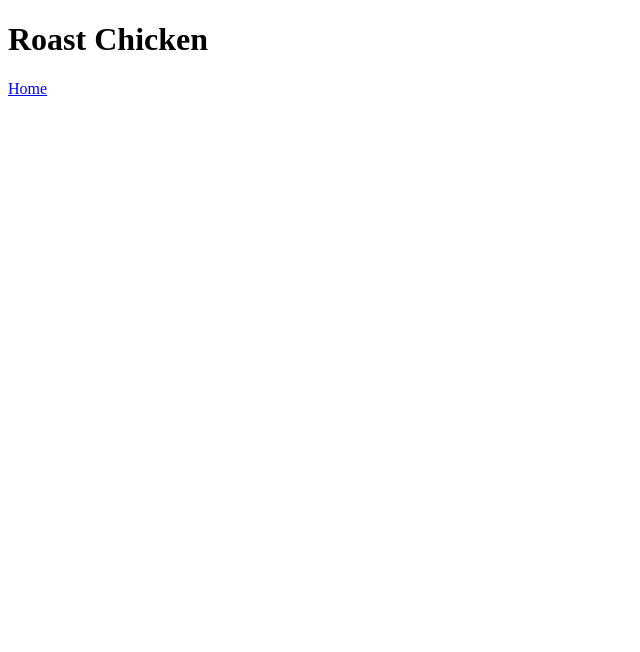
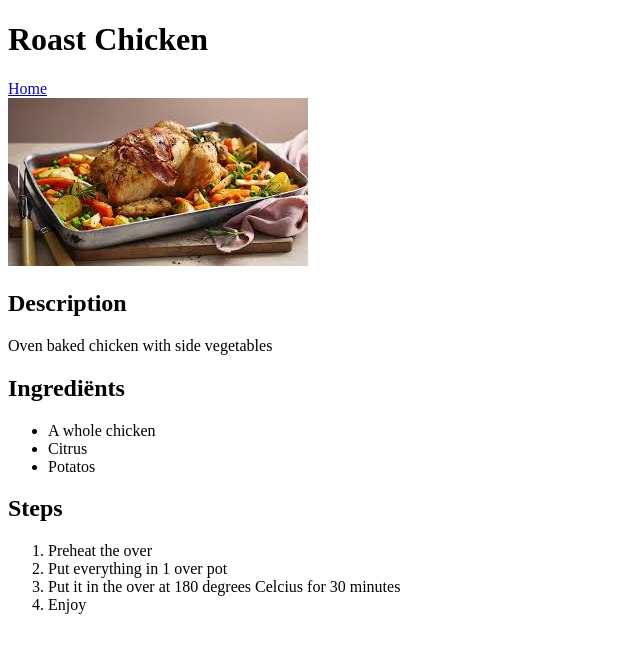
Before and after one commit to jeremyhey/odin-recipes, a plain HTML site: page recipes/roastchicken.html in a window 1280 px wide. Shown: the whole page, without its empty margins (0-640 px from the left). Drawn offline with Linux system fonts and the light colour scheme.

Commit message:
Complete roastchicken recipe

```diff
--- a/recipes/roastchicken.html
+++ b/recipes/roastchicken.html
@@ -9,5 +9,30 @@
     <h1>Roast Chicken</h1>
 
     <a href="../index.html">Home</a>
+    <div>
+        <img src="../img/roastchicken.jpg" alt="Home made roast chicken">
+    </div>
+    <div>
+        <h2>Description</h2>
+        <p>Oven baked chicken with side vegetables</p>
+    </div>
+    <div>
+        <h2>Ingrediënts</h2>
+        <ul>
+            <li>A whole chicken</li>
+            <li>Citrus</li>
+            <li>Potatos</li>
+        </ul>
+    </div>
+    <div>
+        <h2>Steps</h2>
+
+        <ol>
+            <li>Preheat the over</li>
+            <li>Put everything in 1 over pot</li>
+            <li>Put it in the over at 180 degrees Celcius for 30 minutes</li>
+            <li>Enjoy</li>
+        </ol>
+    </div>
 </body>
 </html>
```
